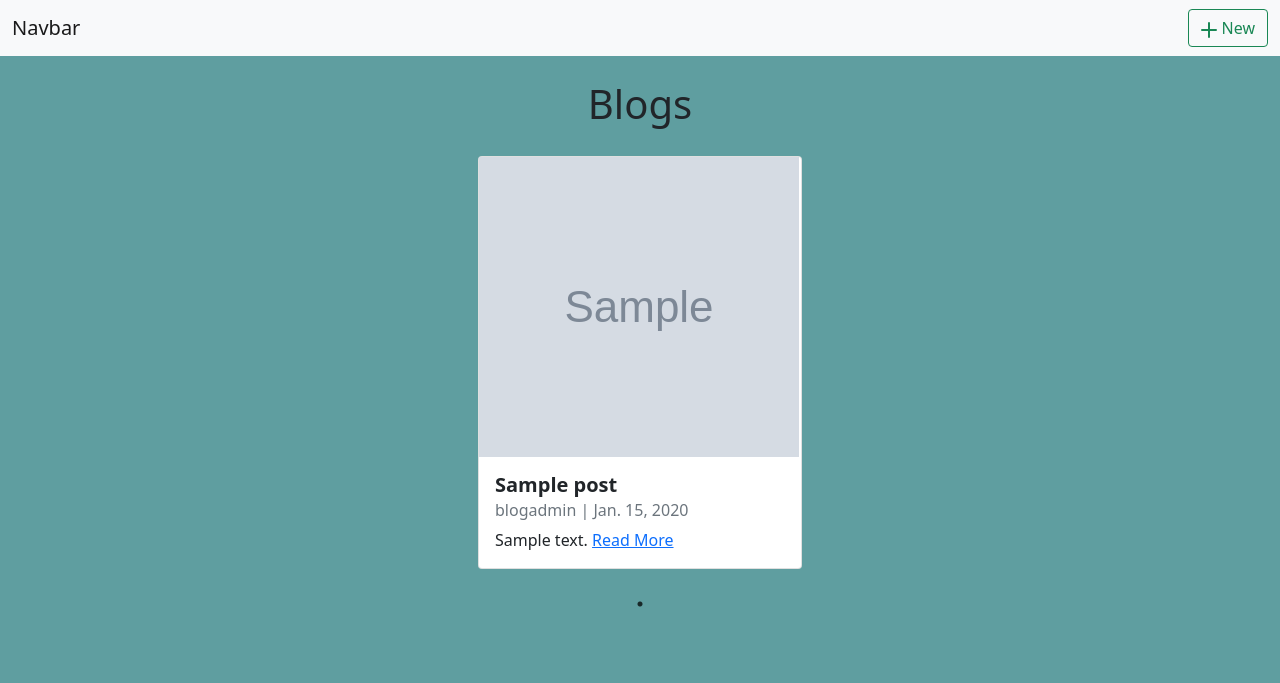
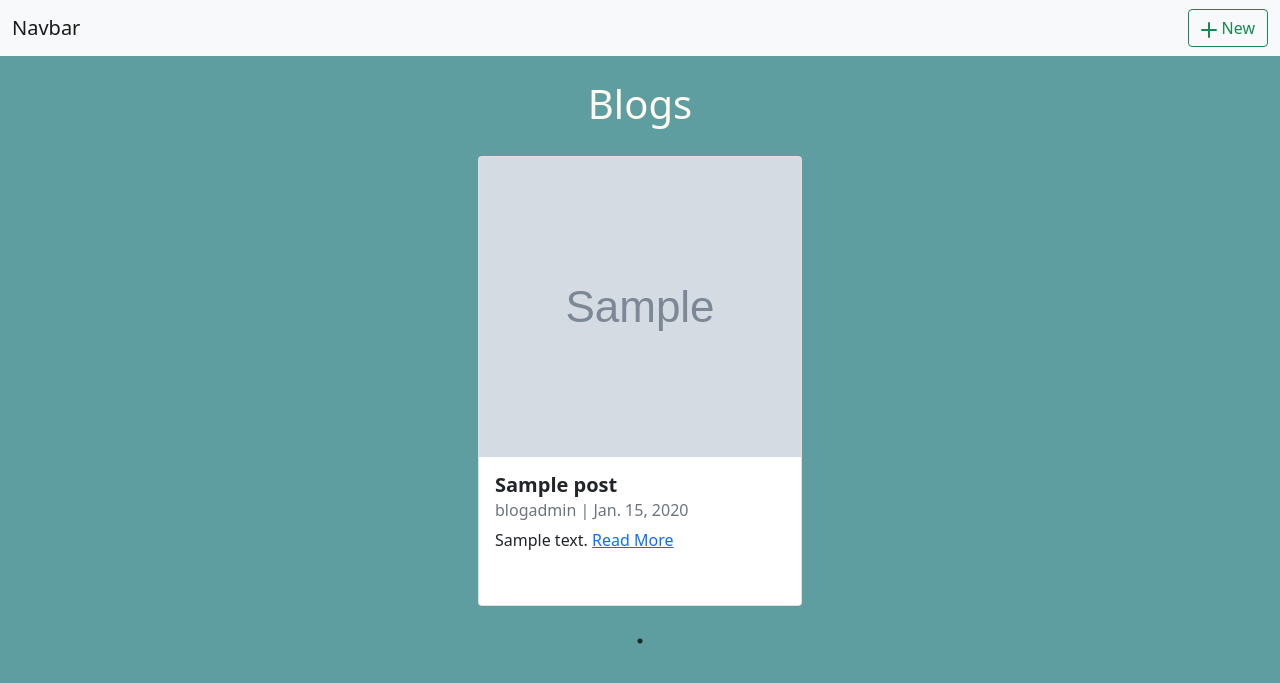
Before and after one commit to Shi-tiw/my_blog, a Django app: page / in a window 1280 px wide. Shown: the top 683 px of the page. Run offline with Django 3.2, Linux system fonts and the light colour scheme; data comes from the database, SQL or seed files in the repository; both versions use the stored data as it was after the commit; tables that the repository leaves empty hold one stand-in row (values such as "Sample post"); grey boxes marked "Sample" are stand-in pictures; some libraries are stand-ins or nearby versions.

Commit message:
css update

```diff
--- a/myblog/ownblog/models.py
+++ b/myblog/ownblog/models.py
@@ -4,9 +4,9 @@ from django.contrib.auth.models import User
 from django.urls import reverse
 # Create your models here.
 class Post(models.Model):
-    title= models.CharField(max_length=255)
+    title= models.CharField(max_length=100)
     header_img=models.ImageField(null= False, blank= False, upload_to="images/")
-    desc = models.CharField(max_length=500)
+    desc = models.CharField(max_length=150)
     author = models.ForeignKey(User, on_delete=models.CASCADE)
     content= models.TextField()
     date= models.DateField(auto_now_add=True)
--- /dev/null
+++ b/myblog/ownblog/static/css/base.css
@@ -0,0 +1,16 @@
+body{
+    background-color: cadetblue;
+}
+
+.base_H1{
+    text-align: center;
+    color:floralwhite;
+}
+
+.col-card{
+    padding: 20px;
+}
+
+.card{
+    height: 450px;
+}
--- a/myblog/ownblog/templates/base.html
+++ b/myblog/ownblog/templates/base.html
@@ -4,6 +4,7 @@
     <!-- Required meta tags -->
     <meta charset="utf-8">
     <meta name="viewport" content="width=device-width, initial-scale=1">
+
 
     <!-- Bootstrap CSS -->
     <link href="https://cdn.jsdelivr.net/npm/bootstrap@5.0.2/dist/css/bootstrap.min.css" rel="stylesheet" integrity="sha384-EVSTQN3/azprG1Anm3QDgpJLIm9Nao0Yz1ztcQTwFspd3yD65VohhpuuCOmLASjC" crossorigin="anonymous">
@@ -16,7 +17,7 @@
         {% endblock %}
     </title>
   </head>
-  <body style="background-color: cadetblue;">
+  <body>
 
       <nav class="navbar navbar-light bg-light">
         <div class="container-fluid">
--- a/myblog/ownblog/templates/home.html
+++ b/myblog/ownblog/templates/home.html
@@ -1,25 +1,26 @@
 {% extends 'base.html' %}
 
 {% block content%}
+<link rel="stylesheet" type="text/css" href="/static/css/base.css">
 <link rel="stylesheet" href="https://cdnjs.cloudflare.com/ajax/libs/slick-carousel/1.9.0/slick-theme.min.css" integrity="sha512-17EgCFERpgZKcm0j0fEq1YCJuyAWdz9KUtv1EjVuaOz8pDnh/0nZxmU6BBXwaaxqoi9PQXnRWqlcDB027hgv9A==" crossorigin="anonymous" referrerpolicy="no-referrer" />
     <link rel="stylesheet" href="https://cdnjs.cloudflare.com/ajax/libs/slick-carousel/1.9.0/slick.min.css" integrity="sha512-yHknP1/AwR+yx26cB1y0cjvQUMvEa2PFzt1c9LlS4pRQ5NOTZFWbhBig+X9G9eYW/8m0/4OXNx8pxJ6z57x0dw==" crossorigin="anonymous" referrerpolicy="no-referrer" />
 <div >
 
 
-<h1 style="text-align: center;">
+<h1 class="base_H1" >
     Blogs
 </h1>
 <div class="container">
     <div class=" slider " >
     {% for post in object_list %}
 
-        <div class="col" style="padding: 20px;">
-          <div class="card h-100">
-            <img src="{{post.header_img.url}}" class="card-img-left" alt="..." height="300px" width="320px">
+        <div class="col-card">
+          <div class="card">
+            <img src="{{post.header_img.url}}" class="card-img-left" alt="..." height="300px" >
             <div class="card-body">
-              <h5 class="card-title"><b>{{post.title}}</b></h5>
+              <h5 class="card-title"><b>{{post.title|slice:":20"}}</b></h5>
               <h6 class ="card-subtitle mb-2 text-muted">{{post.author}} | {{post.date}}</h6>
-              <p class="card-text">{{post.desc}} <span><a href="{% url 'blog' post.pk %}">Read More</a></span></p>
+              <p class="card-text">{{post.desc|slice:":50"}} <span><a href="{% url 'blog' post.pk %}">Read More</a></span></p>
             </div>
           </div>
         </div>
```
Also changed, not shown: myblog/ownblog/templates/blog_details.html (+10 -6 lines), myblog/db.sqlite3.
